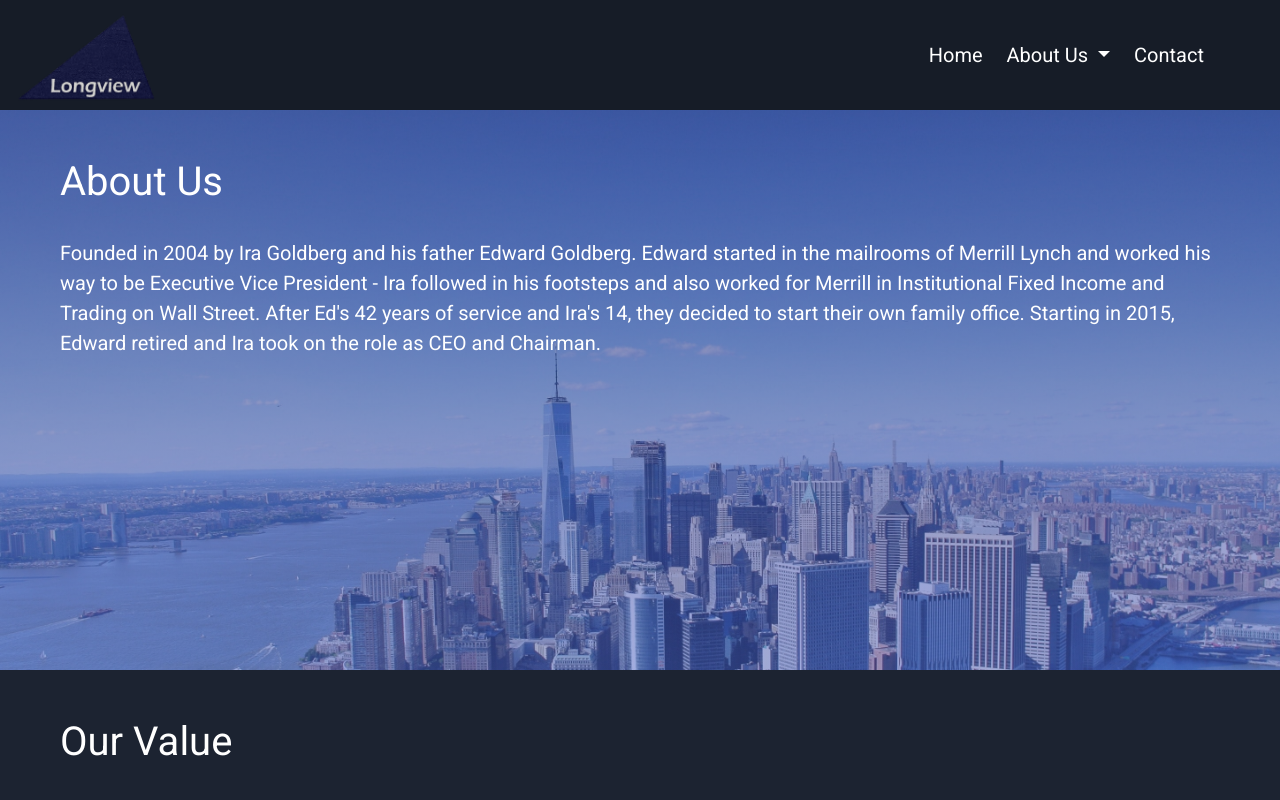
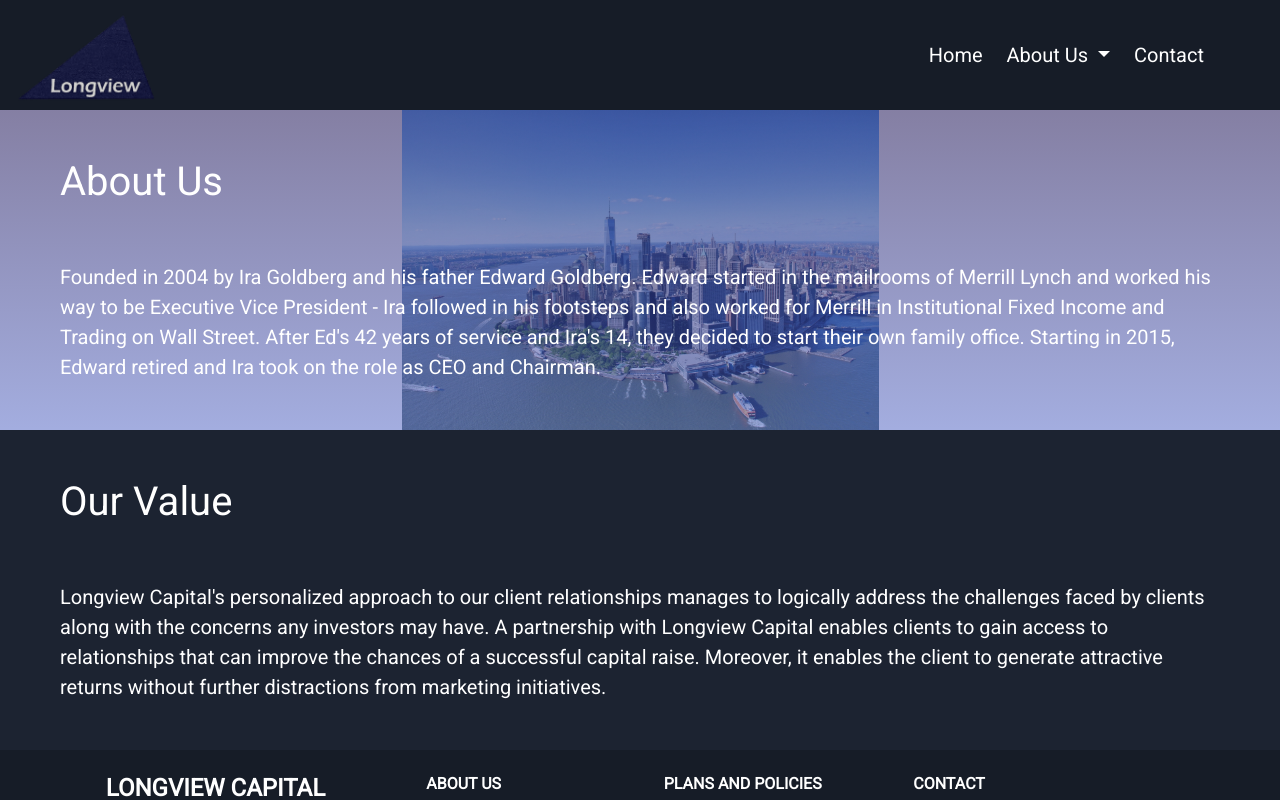
Before and after one commit to Fiscal2/longview-cap-partners, an Angular app: page /aboutus in a window 1280 px wide. Shown: the top 800 px of the page. Built offline with nearby package versions, Linux system fonts and the light colour scheme.

Commit message:
background

```diff
--- a/src/app/aboutus/aboutus.component.css
+++ b/src/app/aboutus/aboutus.component.css
@@ -1,6 +1,7 @@
-#containerBackground3{
+#containerBackground3 {
     background: linear-gradient(rgba(11, 0, 72, 0.5), rgba(72, 92, 192, 0.5)), url("../../assets/wallStreet.jpg");
-    background-position: middle;
+    background-position: center;
     background-repeat: no-repeat;
-    background-size: cover;
+    background-size: contain;
+    width: 100%;
 }
--- a/src/app/aboutus/aboutus.component.html
+++ b/src/app/aboutus/aboutus.component.html
@@ -1,22 +1,27 @@
-<div id="containerBackground3" class="container-fluid text-white" style="height: 35rem; background-color: #1c2331;">
+<div id="containerBackground3" class="container-fluid text-white">
     <div>
         <h1 class="px-5 pt-5">About Us</h1>
     </div>
-    <div class="px-5 pt-4">
-        <span class="fs-5">Founded in 2004 by Ira Goldberg and his father Edward Goldberg. Edward started in the mailrooms of Merrill Lynch and worked his way to be Executive Vice President
-            - Ira followed in his footsteps and also worked for Merrill in Institutional Fixed Income and Trading on Wall Street. After Ed's 42 years of service and Ira's 14, they decided to start their own family office.
+    <div class="px-5 py-5">
+        <span class="fs-5">Founded in 2004 by Ira Goldberg and his father Edward Goldberg. Edward started in the
+            mailrooms of Merrill Lynch and worked his way to be Executive Vice President
+            - Ira followed in his footsteps and also worked for Merrill in Institutional Fixed Income and Trading on
+            Wall Street. After Ed's 42 years of service and Ira's 14, they decided to start their own family office.
             Starting in 2015, Edward retired and Ira took on the role as CEO and Chairman.
         </span>
     </div>
 </div>
-<div class="container-fluid text-white" style="height: 35rem; background-color: #1c2331;">
+<div class="container-fluid text-white" style="background-color: #1c2331;">
     <div>
         <h1 class="pt-5 px-5">Our Value</h1>
     </div>
-    <div class="px-5 pt-4">
-        <span class="fs-5">Longview Capital's personalized approach to our client relationships manages to logically address the challenges
-            faced by clients along with the concerns any investors may have. A partnership with Longview Capital enables clients to gain access to
-            relationships that can improve the chances of a successful capital raise. Moreover, it enables the client to generate attractive returns
+    <div class="px-5 py-5">
+        <span class="fs-5">Longview Capital's personalized approach to our client relationships manages to logically
+            address the challenges
+            faced by clients along with the concerns any investors may have. A partnership with Longview Capital enables
+            clients to gain access to
+            relationships that can improve the chances of a successful capital raise. Moreover, it enables the client to
+            generate attractive returns
             without further distractions from marketing initiatives.
         </span>
     </div>
```
